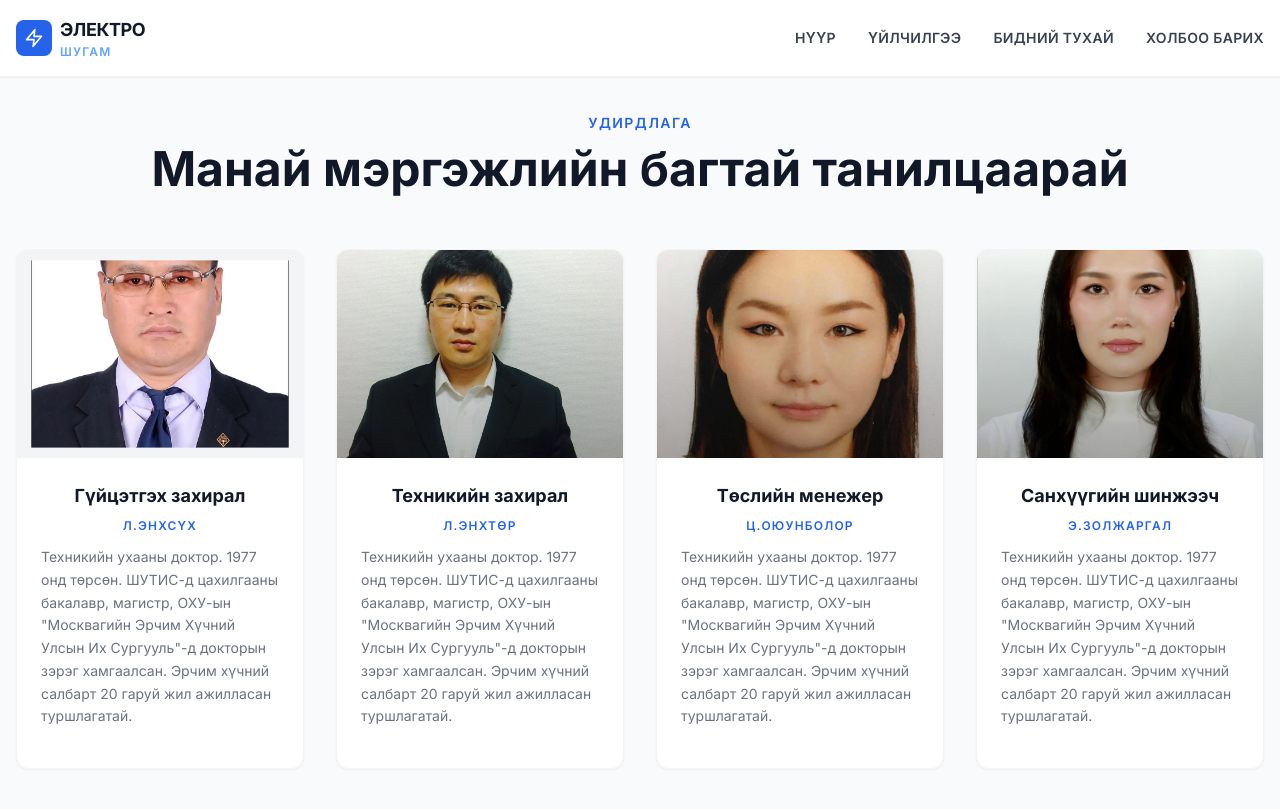
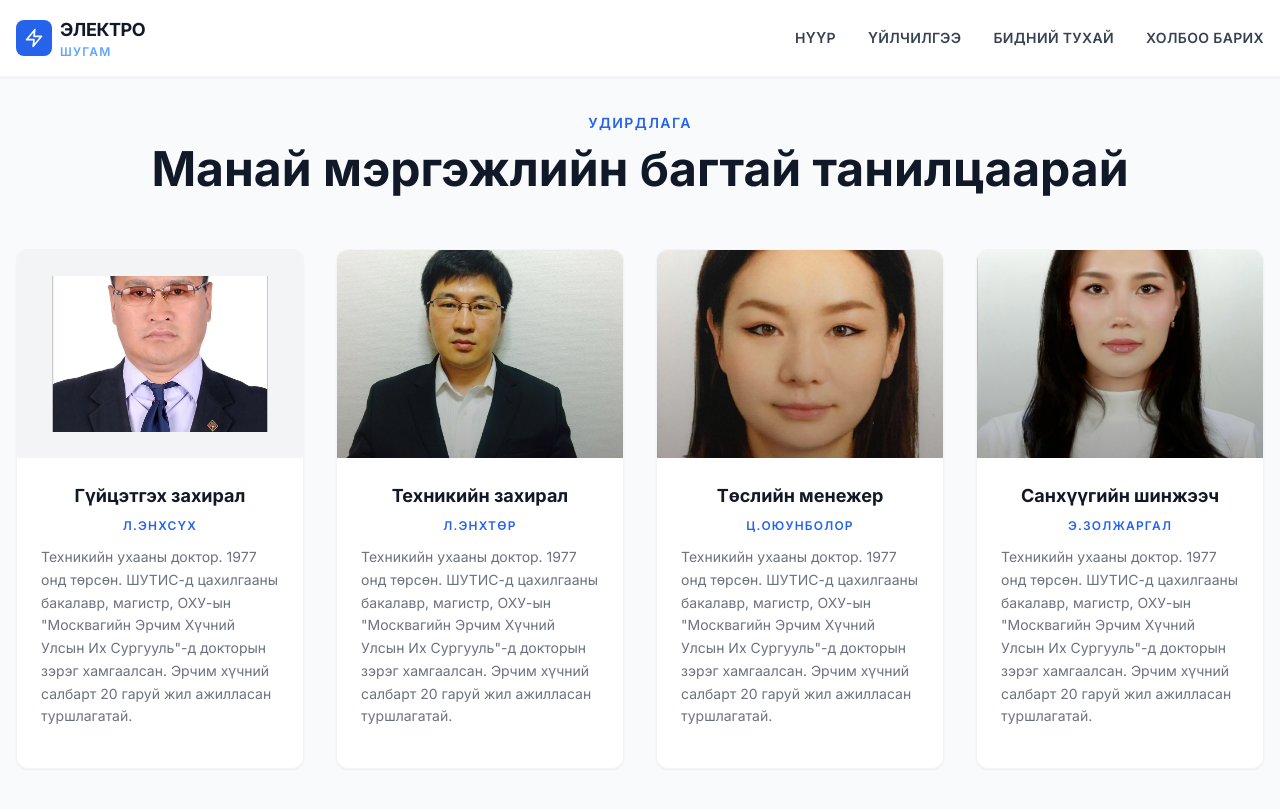
Before and after one commit to electroshugam/electroshugam_web_new, a Jekyll site: the page built from index.html, in a window 1280 px wide and 900 px high, scrolled down 3238 px. Shown: the top 809 px of the window. Built offline with Jekyll 4.4.1, drawn with Linux system fonts in a browser that asks for light colours; nearby versions of some CDN libraries.

Commit message:
fig update

```diff
--- a/index.html
+++ b/index.html
@@ -217,7 +217,7 @@ body_class: hero-dark
           <div class="relative h-52 flex items-center justify-center bg-gray-100">
             <img
               src="{{ '/media/enkhsukh.webp' | relative_url }}"
-              class="w-full h-full object-cover scale-90">
+              class="w-full h-full object-cover scale-75">
           </div>
       <div class="absolute inset-0 bg-gradient-to-t from-black/30 to-transparent"></div>
         <div class="p-6">
```
